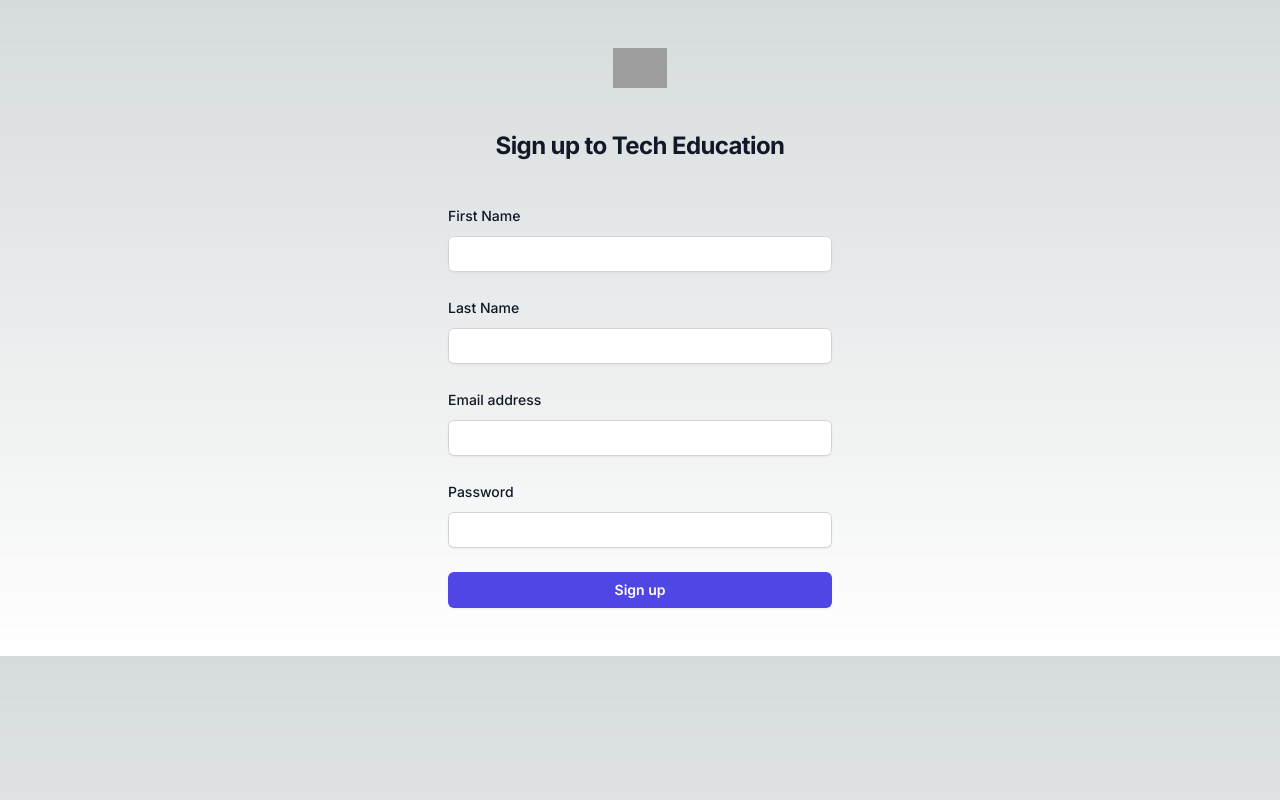
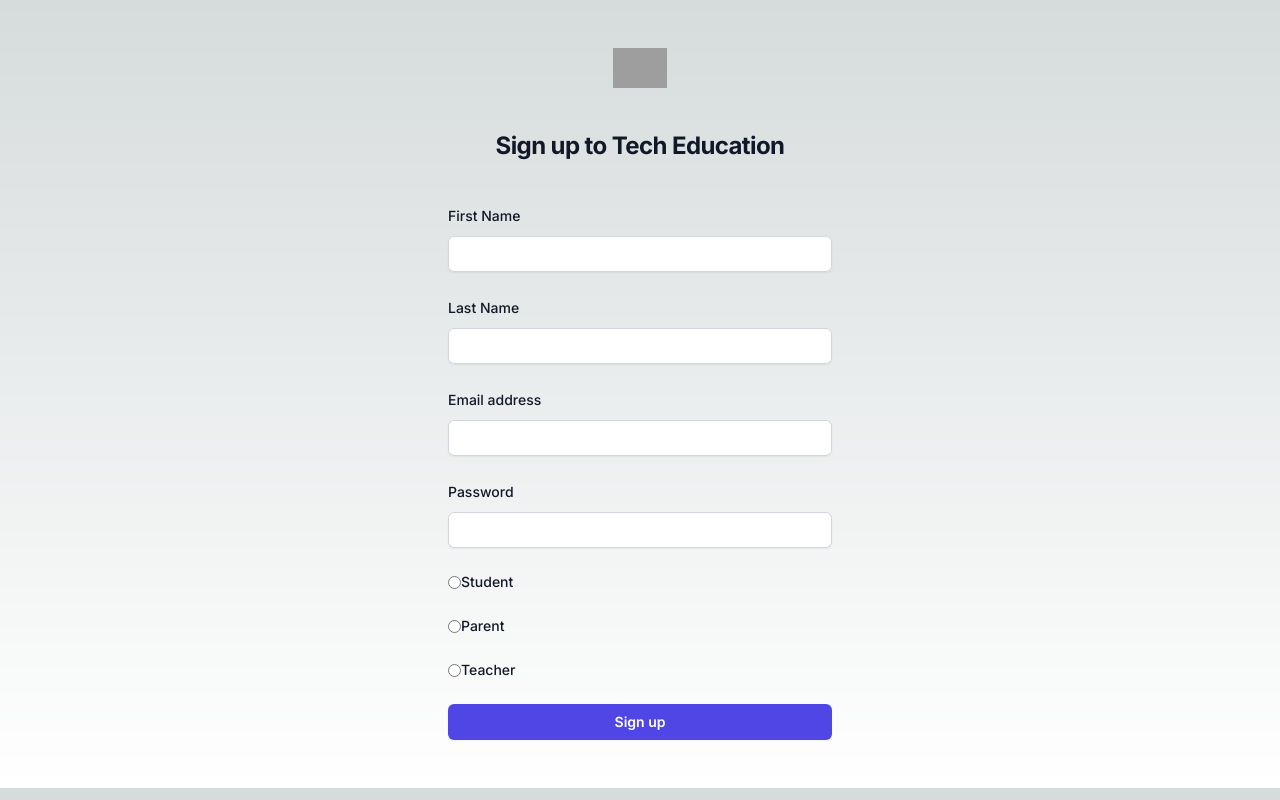
Before and after one commit to ExzyELI/tech-education, a Next.js app: page /sign-up in a window 1280 px wide. Built offline with nearby package versions, Linux system fonts and the light colour scheme; no server answers; grey boxes are pictures that could not be loaded.

Commit message:
Radio component added, sending radio roles into database along with other sign-up information

```diff
--- a/src/app/sign-up/page.tsx
+++ b/src/app/sign-up/page.tsx
@@ -4,6 +4,7 @@ import {useCreateUserWithEmailAndPassword} from 'react-firebase-hooks/auth'
 import {auth, db} from '@/app/firebase/init_app'
 import {useRouter} from "next/navigation";
 import {doc, setDoc} from "firebase/firestore";
+import Radio from "../../../comps/radio";
 
 
 export default function Signup() {
@@ -11,7 +12,8 @@ export default function Signup() {
     const [password, setPassword] = useState('');
     const [firstName, setfirstName] = useState('');
     const [lastName, setlastName] = useState('');
-    const router = useRouter()
+    const router = useRouter();
+    const [role, selectedRole] = useState('');
 
     const [createUserWithEmailAndPassword] = useCreateUserWithEmailAndPassword(auth);
 
@@ -21,7 +23,7 @@ export default function Signup() {
         const res = await createUserWithEmailAndPassword(email, password);
         console.log({res});
         if (res){
-          await setDoc(doc(db,'users',res.user.uid),{email:res.user.email, firstName:firstName, lastName:lastName});
+          await setDoc(doc(db,'users',res.user.uid),{email:res.user.email, firstName:firstName, lastName:lastName, role:role});
         }
 
         sessionStorage.setItem('user','true');
@@ -119,6 +121,8 @@ export default function Signup() {
               </div>
             </div>
 
+            <Radio role={role} setradioButton={selectedRole}/>
+
             <div>
               <button
                 type="submit"
```
